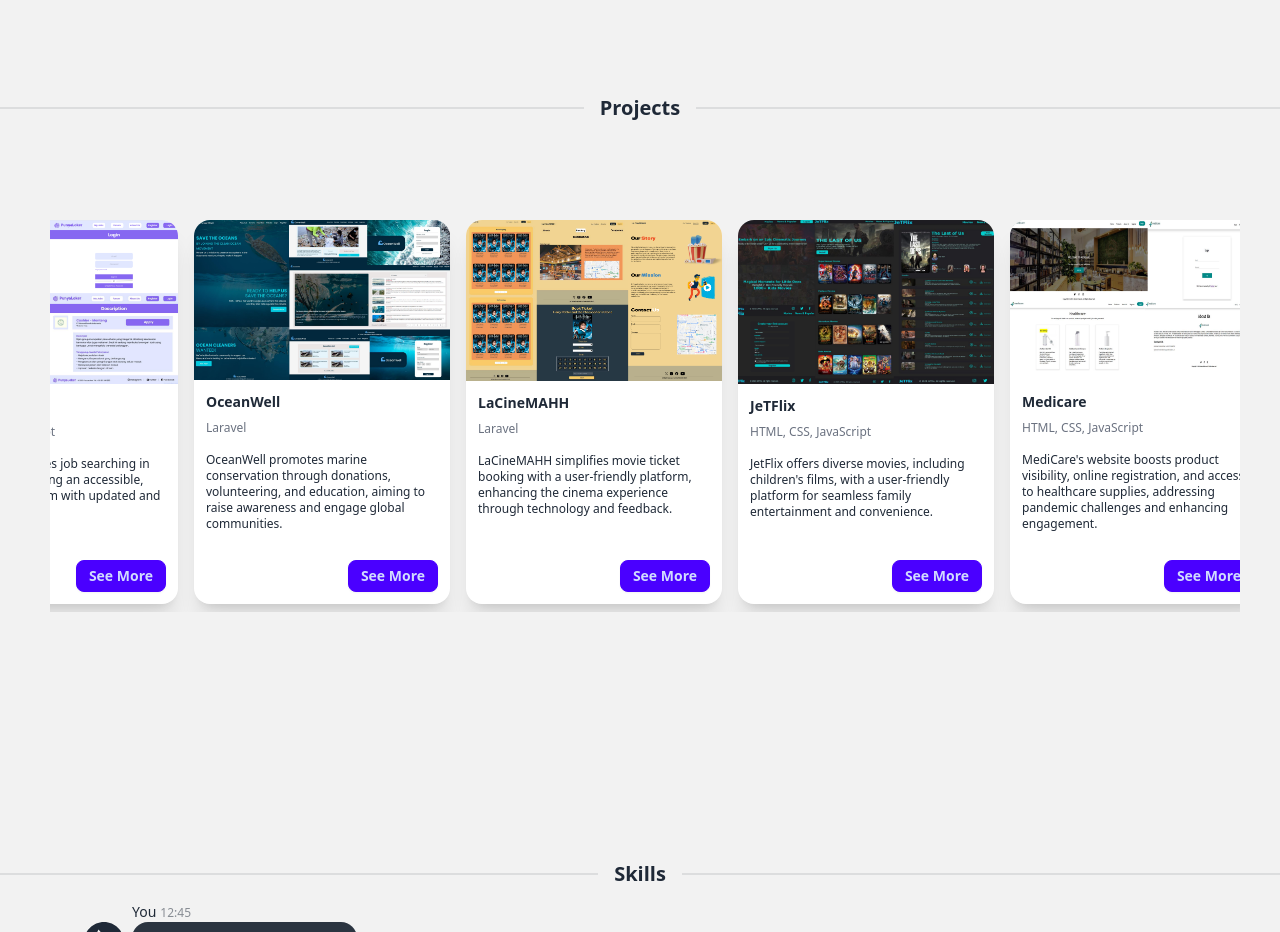
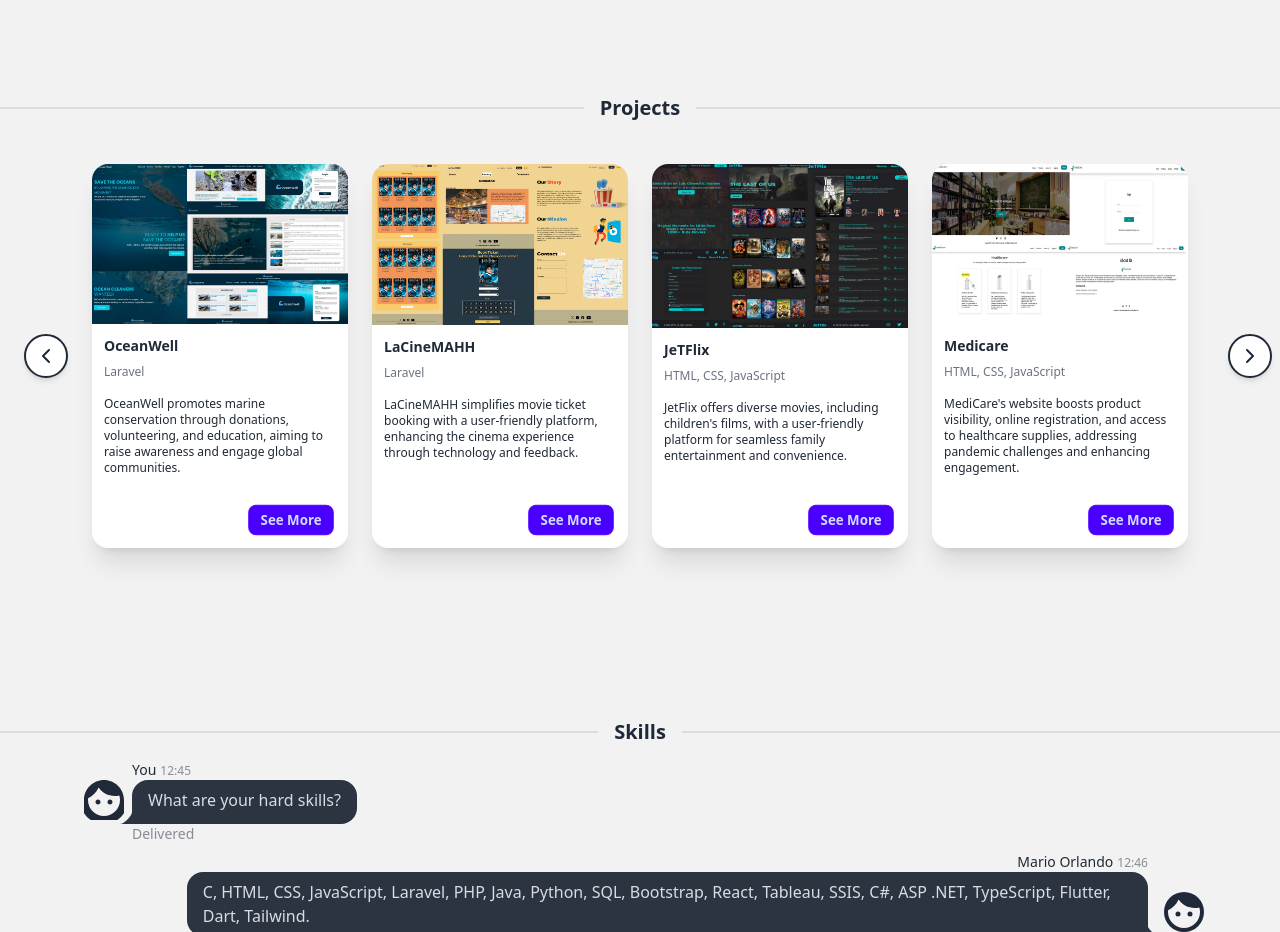
Before and after one commit to MarioOrlando82/my-portfolio, a React (Create React App) app: page / in a window 1280 px wide. Shown: the part 1840-2772 px from the top of the page. Built offline with nearby package versions, Linux system fonts and the light colour scheme.

Commit message:
fix: changing carousel style

```diff
--- a/package.json
+++ b/package.json
@@ -10,6 +10,7 @@
     "@testing-library/user-event": "^13.5.0",
     "bootstrap-icons": "^1.11.3",
     "daisyui": "^4.12.10",
+    "lucide-react": "^0.446.0",
     "react": "^18.3.1",
     "react-dom": "^18.3.1",
     "react-scripts": "5.0.1",
--- a/src/components/Project.js
+++ b/src/components/Project.js
@@ -1,5 +1,5 @@
-import React, { useEffect, useRef } from "react";
-
+import React, { useState, useEffect } from "react";
+import { ChevronLeft, ChevronRight } from "lucide-react";
 
 import cardImage1 from '../assets/PunyaLoker.png';
 import cardImage2 from '../assets/OceanWell.png';
@@ -11,7 +11,7 @@
 import cardImage8 from '../assets/Todolist.png';
 
 const Project = () => {
-    const carouselRef = useRef(null);
+    const [currentIndex, setCurrentIndex] = useState(0);
 
     const cards = [
         { id: 1, name: "PunyaLoker", description: "PunyaLoker simplifies job searching in Indonesia by providing an accessible, user-friendly platform with updated and relevant listings.", techStack: "HTML, CSS, JavaScript", image: cardImage1, link: "https://github.com/MarioOrlando82/punya-loker" },
@@ -25,44 +25,39 @@
     ];
 
     useEffect(() => {
-        const carousel = carouselRef.current;
-        let scrollAmount = 0;
-        const scrollSpeed = 0.5;
-        const scrollInterval = 20;
-
-        const autoScroll = () => {
-            scrollAmount += scrollSpeed;
-            if (scrollAmount >= carousel.scrollWidth / 2) {
-                scrollAmount = 0;
-                carousel.scrollLeft = 0;
-            } else {
-                carousel.scrollLeft = scrollAmount;
-            }
-        };
-
-        const interval = setInterval(autoScroll, scrollInterval);
+        const interval = setInterval(() => {
+            handleNext();
+        }, 4000);
 
         return () => clearInterval(interval);
     }, []);
 
-    const renderCardCard = (Card, index) => (
-        <div key={index} className="flex-shrink">
+    const handlePrev = () => {
+        setCurrentIndex((prevIndex) => (prevIndex - 1 + cards.length) % cards.length);
+    };
+
+    const handleNext = () => {
+        setCurrentIndex((prevIndex) => (prevIndex + 1) % cards.length);
+    };
+
+    const renderCard = (card) => (
+        <div key={card.id} className="flex-shrink-0 transition-opacity duration-300 ease-in-out">
             <div className="card bg-base-100 shadow-xl h-96 w-64">
                 <figure>
                     <img
-                        src={Card.image}
-                        alt={Card.name}
+                        src={card.image}
+                        alt={card.name}
                         className="w-45 mx-auto"
                     />
                 </figure>
                 <div className="card-body p-3">
-                    <h2 className="card-title text-sm">{Card.name}</h2>
-                    <h6 className="text-xs text-gray-500 mb-2">{Card.techStack}</h6>
-                    <p className="text-xs">{Card.description}</p>
+                    <h2 className="card-title text-sm">{card.name}</h2>
+                    <h6 className="text-xs text-gray-500 mb-2">{card.techStack}</h6>
+                    <p className="text-xs">{card.description}</p>
                     <div className="card-actions justify-end">
                         <button
                             className="btn btn-primary btn-sm"
-                            onClick={() => window.open(Card.link, '_blank')}
+                            onClick={() => window.open(card.link, '_blank')}
                         >
                             See More
                         </button>
@@ -75,34 +70,28 @@
     return (
         <>
             <div className="divider text-xl font-bold">Projects</div>
-            <div className="overflow-hidden p-20">
-                <div
-                    ref={carouselRef}
-                    className="flex space-x-4 p-2 overflow-x-hidden"
-                    style={{
-                        width: "calc(100% + 70px)",
-                        marginLeft: "-30px",
-                        paddingLeft: "30px",
-                        paddingRight: "30px",
-                        marginBottom: "30px"
-                    }}
-                >
-                    {cards.map((Card, index) => renderCardCard(Card, index))}
-                    {cards.map((Card, index) => renderCardCard(Card, index))}
-                    {cards.map((Card, index) => renderCardCard(Card, index))}
-                    {cards.map((Card, index) => renderCardCard(Card, index))}
-                    {cards.map((Card, index) => renderCardCard(Card, index))}
-                    {cards.map((Card, index) => renderCardCard(Card, index))}
-                    {cards.map((Card, index) => renderCardCard(Card, index))}
-                    {cards.map((Card, index) => renderCardCard(Card, index))}
-                    {cards.map((Card, index) => renderCardCard(Card, index))}
-                    {cards.map((Card, index) => renderCardCard(Card, index))}
-                    {cards.map((Card, index) => renderCardCard(Card, index))}
-                    {cards.map((Card, index) => renderCardCard(Card, index))}
-                    {cards.map((Card, index) => renderCardCard(Card, index))}
-                    {cards.map((Card, index) => renderCardCard(Card, index))}
-                    {cards.map((Card, index) => renderCardCard(Card, index))}
-                    {cards.map((Card, index) => renderCardCard(Card, index))}
+            <div className="relative px-16 py-8">
+                <div className="flex justify-center items-center space-x-4">
+                    <div className="hidden md:grid md:grid-cols-4 gap-6">
+                        {[0, 1, 2, 3].map((offset) =>
+                            renderCard(cards[(currentIndex + offset) % cards.length])
+                        )}
+                    </div>
+                    <div className="md:hidden flex justify-center w-full">
+                        {renderCard(cards[currentIndex])}
+                    </div>
+                    <button
+                        className="absolute left-2 top-1/2 transform -translate-y-1/2 bg-white rounded-full p-2 shadow-md z-10 border-2 border-[var(--icon-border-color)] bg-[var(--icon-border-color)] fill-[var(--icon-color)]"
+                        onClick={handlePrev}
+                    >
+                        <ChevronLeft size={24} className="text-[var(--icon-border-color)]" />
+                    </button>
+                    <button
+                        className="absolute right-2 top-1/2 transform -translate-y-1/2 bg-white rounded-full p-2 shadow-md z-10 border-2 border-[var(--icon-border-color)] bg-[var(--icon-border-color)]"
+                        onClick={handleNext}
+                    >
+                        <ChevronRight size={24} className="text-[var(--icon-border-color)]" />
+                    </button>
                 </div>
             </div>
         </>
```
Also changed, not shown: 1 other file (tests, documents, lock files or other folders).
